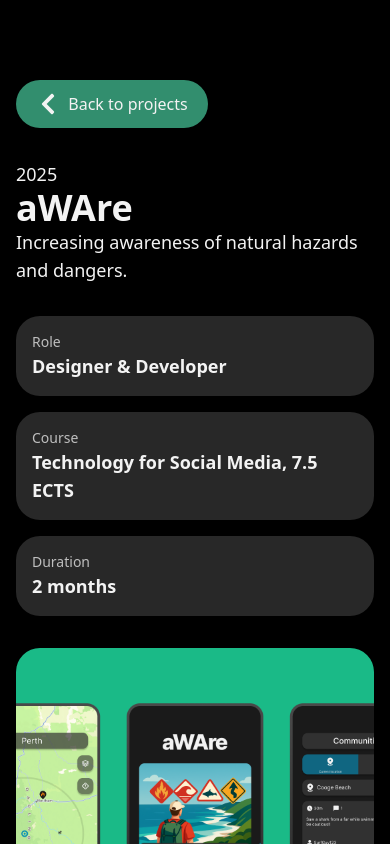
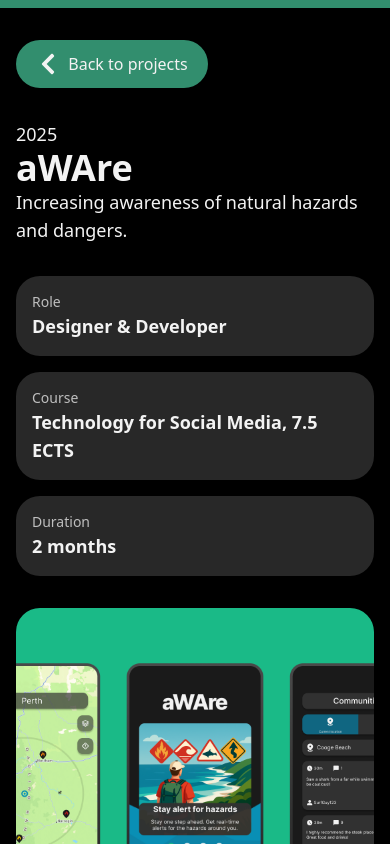
Before and after one commit to CodingQuercus/portfolio, a Next.js app: page /projects/aware in a window 390 px wide. Shown: the top 844 px of the page. Built offline with nearby package versions, Linux system fonts and the light colour scheme.

Commit message:
färgfix, projektdetalj fix (scrollprogress), ändring i responsiv design av projekt.

```diff
--- a/app/components/ScrollProgres..tsx
+++ b/app/components/ScrollProgres..tsx
@@ -1,7 +1,12 @@
 "use client"
 import { motion, useScroll, useSpring } from "motion/react";
 
-export function ScrollProgress() {
+type ScrollProps = {
+  color?: string,
+}
+
+export function ScrollProgress({color = "#328e6e"} : ScrollProps) {
+  {/* lägga till så att färgtas in*/}
   const { scrollYProgress } = useScroll();
   const scaleX = useSpring(scrollYProgress, {
     stiffness: 100,
@@ -11,8 +16,11 @@ export function ScrollProgress() {
 
   return (
     <motion.div
-      className="fixed top-0 left-0 right-0 h-2 bg-[#328e6e] origin-left z-50"
-      style={{ scaleX }}
+      className="fixed top-0 left-0 right-0 h-2 origin-left z-50"
+      style={{
+        scaleX,
+        backgroundColor: color,
+      }}
     />
   );
 }
--- a/app/components/projects.tsx
+++ b/app/components/projects.tsx
@@ -11,7 +11,7 @@ export default function Projects() {
         <div className="flex flex-col items-start gap-12 w-full pt-20 px-4">
             <div className="text-4xl sm:text-6xl md:text-8xl font-bold">PROJECTS</div>
 
-            <div className="grid grid-cols-1 lg:grid-cols-2 gap-4 w-full">
+            <div className="flex flex-col items-center lg:grid lg:grid-cols-2 gap-4 w-full">
                 <ProjectCard
                     year={"2025"}
                     title={"aWAre"}
--- a/app/projects/[slug]/page.tsx
+++ b/app/projects/[slug]/page.tsx
@@ -9,6 +9,7 @@ import fsProject from "@/public/fs-project.png";
 import rechargeProject from "@/public/recharge-project.png";
 
 import Footer from "@/app/components/footer";
+import { ScrollProgress } from "@/app/components/ScrollProgres.";
 
 type ProjectData = {
     title: string;
@@ -142,8 +143,8 @@ export default async function ProjectDetail({ params }: { params: { slug: string
     }
 
     return (
-        <div className="flex flex-col gap-8 pt-20 px-4 sm:px-10 max-w-screen-xl mx-auto">
-
+        <div className="flex flex-col gap-8 pt-10 px-4 sm:px-10 max-w-screen-xl mx-auto">
+            <ScrollProgress color={data.color}/>
             <Link
                 href="/#projects"
                 className="flex flex-row items-center justify-center gap-2 w-48 h-12 rounded-full hover:opacity-80]"
```
